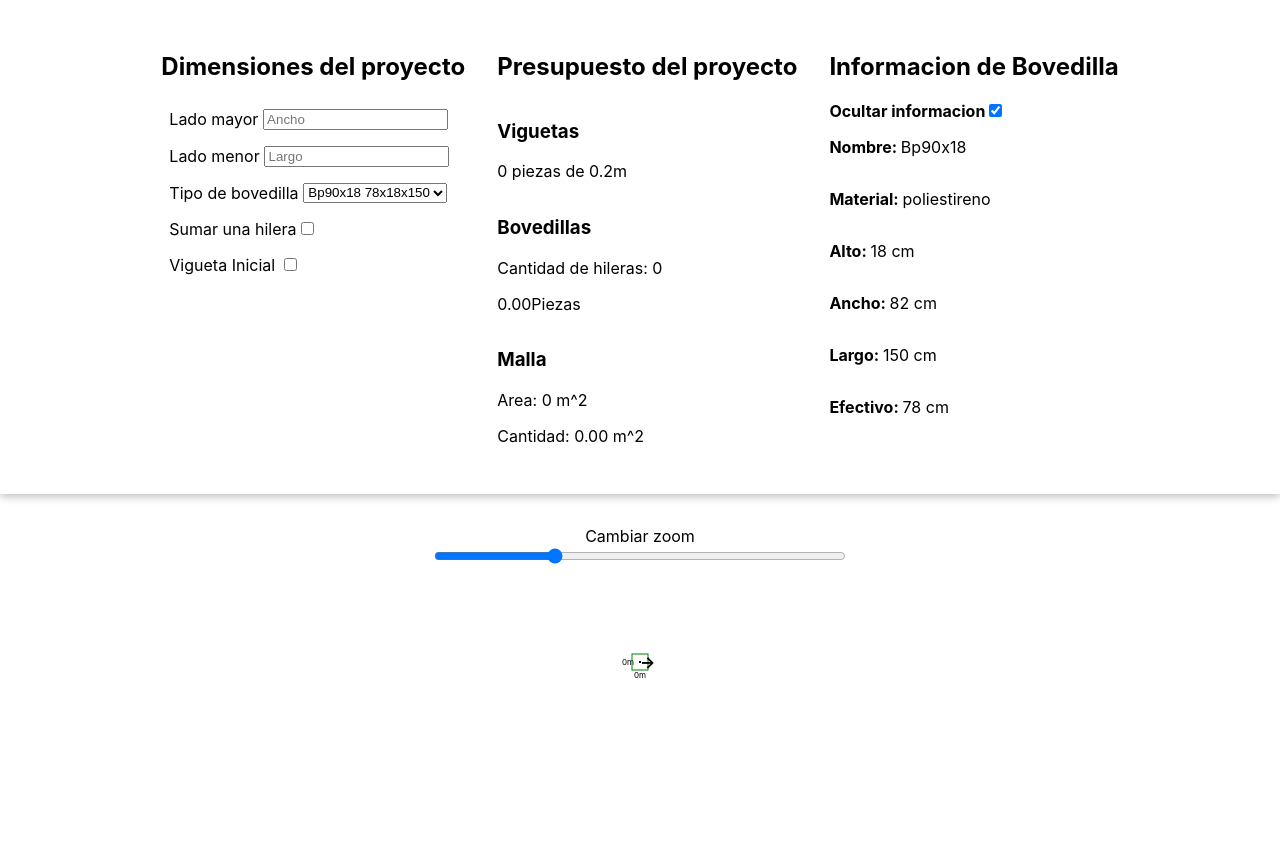
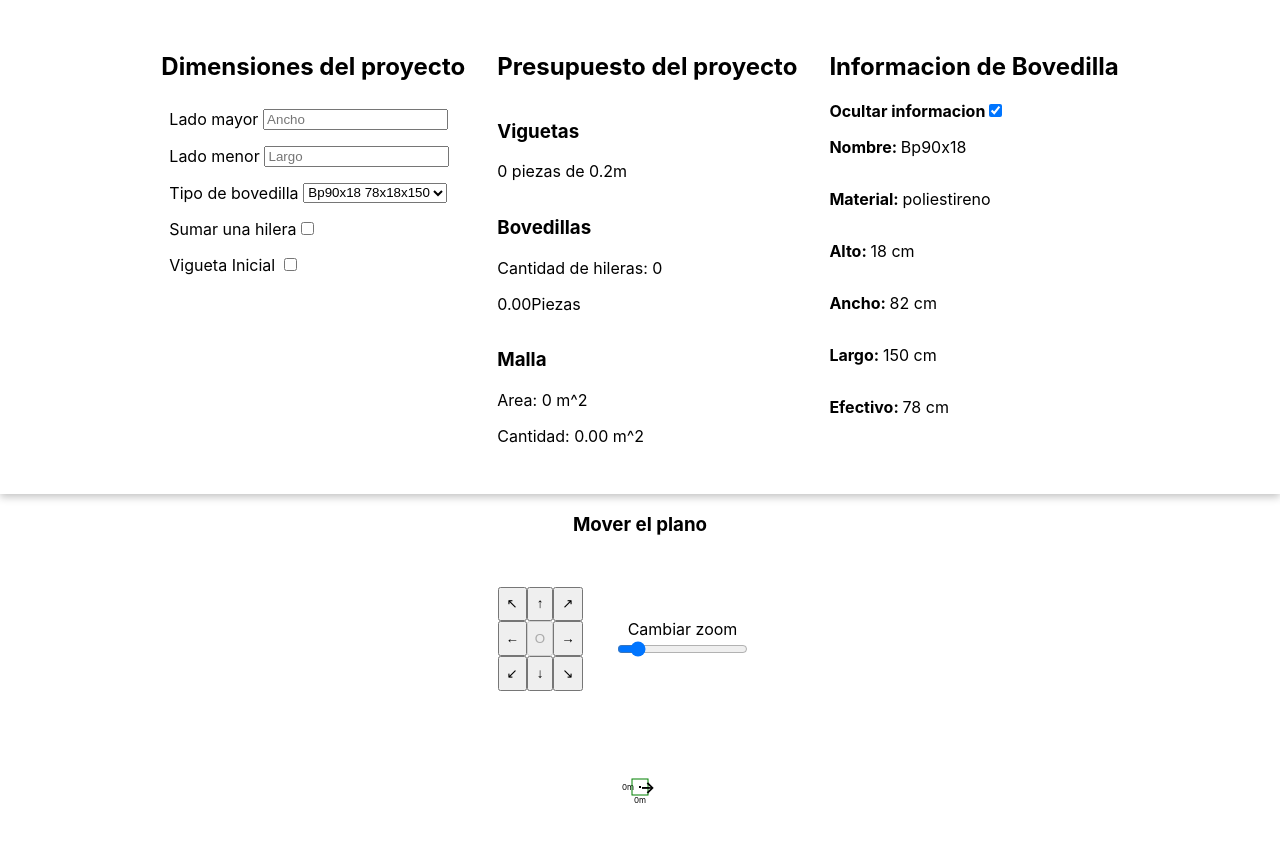
Before and after one commit to CarlosCr18/viguetas, a React (Create React App) app: page / in a window 1280 px wide. Shown: the top 842 px of the page. Before the commit the page ends 800 px from the top, so only its background shows below. Built offline with nearby package versions, Linux system fonts and the light colour scheme.

Commit message:
desplazamiento del plano

```diff
--- a/src/App.css
+++ b/src/App.css
@@ -4,6 +4,8 @@
 }
 :root {
   --escala: 0.5;
+  --izquierda: 0;
+  --top: 0;
 }
 body {
   width: 100vw;
@@ -11,6 +13,7 @@ body {
   flex-direction: column;
   place-content: center;
   place-items: center;
+  position: relative;
 }
 
 .App {
@@ -98,7 +101,8 @@ body {
   place-content: start !important;
   place-items: center;
   padding: 2rem;
-  transform: scale(var(--escala));
+  transform: scale(var(--escala)) translateY(var(--izquierda))
+    translateX(var(--top)) !important;
 }
 
 .tipoDeBovedillaInformacion {
@@ -110,11 +114,24 @@ body {
 .InformacionMaterialContainer {
   text-align: start;
 }
+
+.controlesDePlanoContainer {
+  padding: 2rem;
+  display: flex;
+  flex-direction: row-reverse;
+}
+
 .sliderContainer {
   padding: 2rem;
   width: min(90%, 30rem);
   display: flex;
   flex-direction: column;
+}
+.botonesContainer {
+  max-width: 8rem;
+  display: grid;
+  grid-template-columns: repeat(3, 1fr);
+  grid-template-rows: repeat(3, 1fr);
 }
 
 @media (max-width: 815px) {
--- a/src/App.tsx
+++ b/src/App.tsx
@@ -4,6 +4,7 @@ import Vigueta from "./vigueta";
 import FormDeViguetas from "./form";
 import Informacion from "./informacion";
 import InformacionDeBovedilla from "./informacionDeBovedilla";
+import ControlesDePlano from "./controlesDePlano";
 
 export interface TipoDeBovedilla {
   nombre: string;
@@ -61,21 +62,7 @@ function App() {
         <InformacionDeBovedilla tipoDeBovedilla={tipoDeBovedilla} />
       </header>
       <body>
-        <div className="sliderContainer">
-          <label htmlFor="slider">Cambiar zoom </label>
-          <input
-            id="slider"
-            type="range"
-            min="30"
-            max="100"
-            onChange={({ target }) => {
-              document.documentElement.style.setProperty(
-                `--escala`,
-                "" + parseInt(target.value) / 100
-              );
-            }}
-          ></input>
-        </div>
+        <ControlesDePlano />
         <div className="Appvigueta">
           <Vigueta
             ancho={ancho}
--- /dev/null
+++ b/src/controlesDePlano.tsx
@@ -0,0 +1,116 @@
+import React from "react";
+import { Button } from "react-bootstrap";
+
+const ControlesDePlano: React.FC = () => {
+  const [valorX, setValorX] = React.useState(0);
+  const [valorY, setValorY] = React.useState(0);
+
+  document.documentElement.style.setProperty(`--top`, valorX + "%");
+  document.documentElement.style.setProperty(`--izquierda`, valorY + "%");
+
+  return (
+    <div className="controlesDePlano">
+      <h3>Mover el plano</h3>
+      <div className="controlesDePlanoContainer">
+        <div className="sliderContainer">
+          <label htmlFor="slider">Cambiar zoom </label>
+          <input
+            id="slider"
+            type="range"
+            min="30"
+            max="200"
+            onChange={({ target }) => {
+              document.documentElement.style.setProperty(
+                `--escala`,
+                "" + parseInt(target.value) / 100
+              );
+            }}
+          ></input>
+        </div>
+        <div className="botonesContainer">
+          <Button
+            variant="outline-success"
+            size="lg"
+            onClick={() => {
+              setValorY(valorY - 10);
+              setValorX(valorX - 10);
+            }}
+          >
+            ↖
+          </Button>
+          <Button
+            variant="outline-success"
+            size="lg"
+            onClick={() => {
+              setValorY(valorY - 10);
+            }}
+          >
+            ↑
+          </Button>
+          <Button
+            variant="outline-success"
+            size="lg"
+            onClick={() => {
+              setValorY(valorY - 10);
+              setValorX(valorX + 10);
+            }}
+          >
+            ↗
+          </Button>
+          <Button
+            variant="outline-success"
+            size="lg"
+            onClick={() => {
+              setValorX(valorX - 10);
+            }}
+          >
+            ←
+          </Button>
+          <Button variant="secondary" size="lg" disabled>
+            O
+          </Button>
+          <Button
+            variant="outline-success"
+            size="lg"
+            onClick={() => {
+              setValorX(valorX + 10);
+            }}
+          >
+            →
+          </Button>
+          <Button
+            variant="outline-success"
+            size="lg"
+            onClick={() => {
+              setValorY(valorY + 10);
+              setValorX(valorX - 10);
+            }}
+          >
+            ↙
+          </Button>
+          <Button
+            variant="outline-success"
+            size="lg"
+            onClick={() => {
+              setValorY(valorY + 10);
+            }}
+          >
+            ↓
+          </Button>
+          <Button
+            variant="outline-success"
+            size="lg"
+            onClick={() => {
+              setValorY(valorY + 10);
+              setValorX(valorX + 10);
+            }}
+          >
+            ↘
+          </Button>
+        </div>
+      </div>
+    </div>
+  );
+};
+
+export default ControlesDePlano;
```
